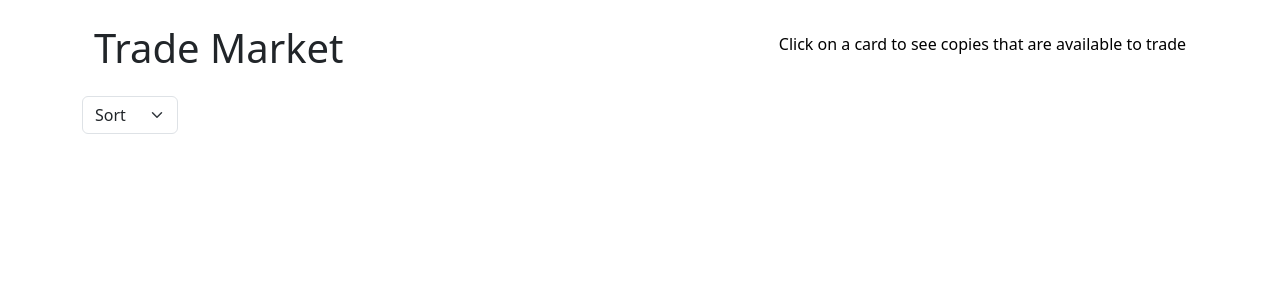
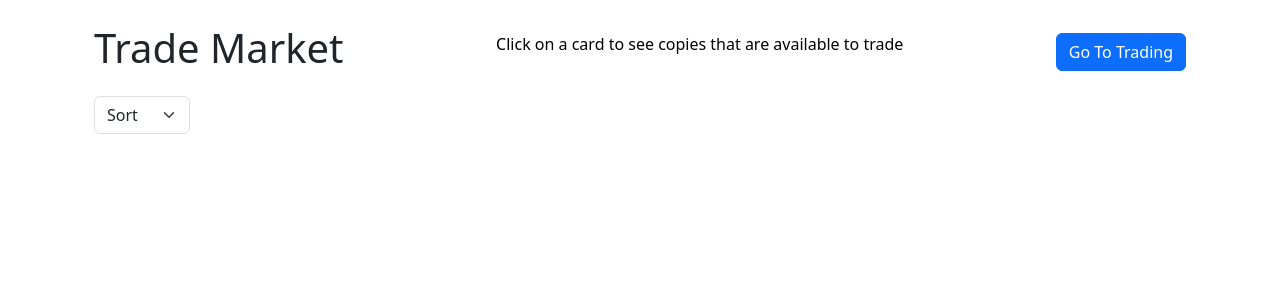
Before and after one commit to phyric1/CITS3403_Project, a Flask app: page /market in a window 1280 px wide. Shown: the part 56-356 px from the top of the page. Run offline with Flask 3, Linux system fonts and the light colour scheme; the visitor is signed in with stand-in values (Sample User, id 1); data that the repository does not hold is empty.

Commit message:
Link pages

```diff
--- a/app/templates/trading/market.html
+++ b/app/templates/trading/market.html
@@ -15,7 +15,7 @@ Trade Market
     <div class="d-flex justify-content-between align-items-center mb-3">
         <h1>Trade Market</h1>
         <p style="color: rgb(0, 0, 0);">Click on a card to see copies that are available to trade</p>
-        </div>
+        <a href="{{ url_for('trading.trading') }}" class="btn btn-primary">Go To Trading</a>
     </div>
 
     <!-- Sort -->
--- a/app/templates/trading/trading.html
+++ b/app/templates/trading/trading.html
@@ -9,6 +9,7 @@
         Back to Profile
     </a>
     <a href="{{ url_for('trading.new_trade') }}" class="btn btn-primary">Create New Trade</a>
+    <a href="{{ url_for('trading.trade_market') }}" class="btn btn-success">View Market</a>
 </div>
 
 <div class="row g-5">
```
